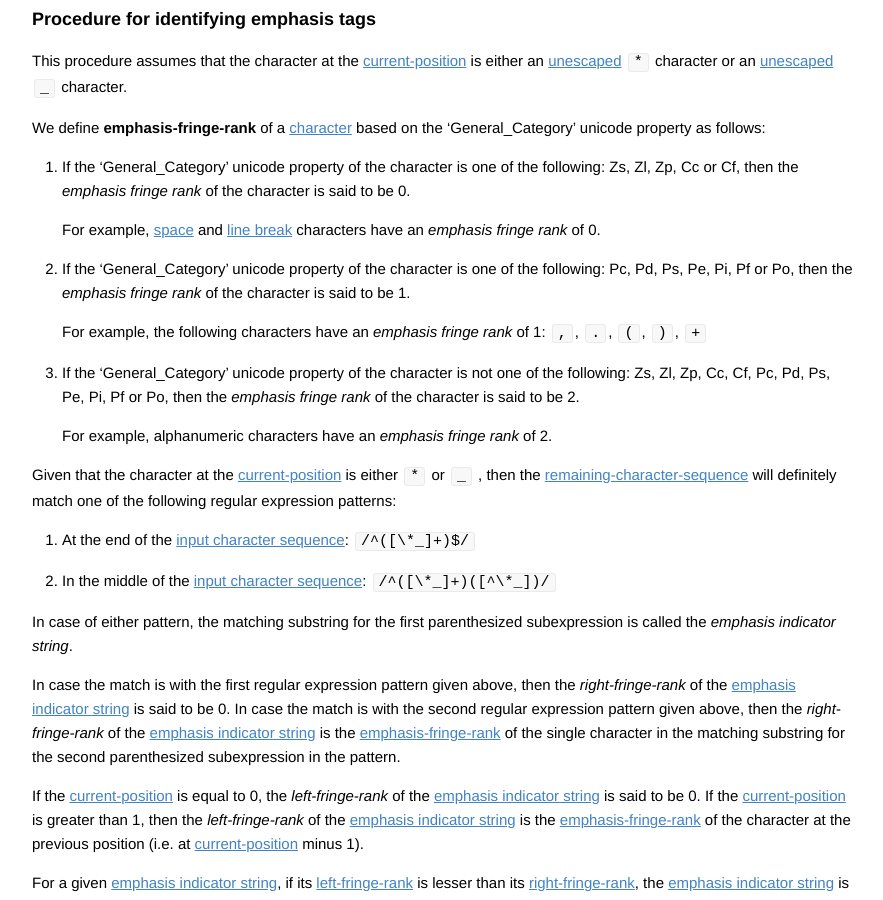
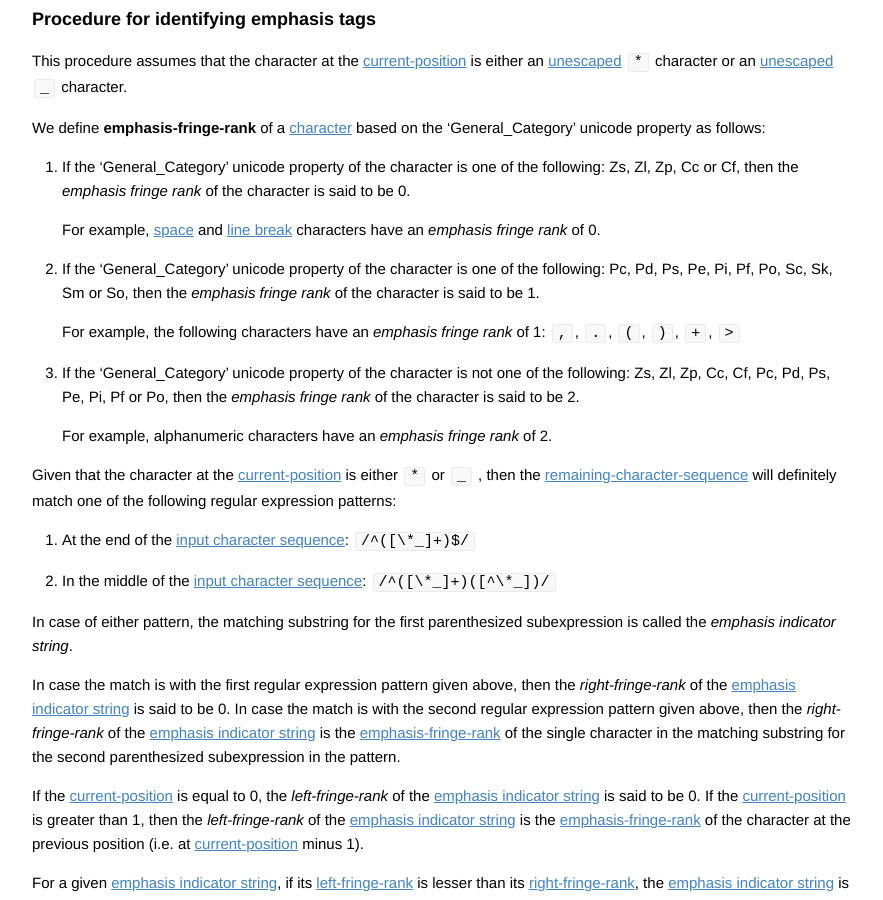
Before and after one commit to vfmd/vfmd-spec, a Jekyll site: the page built from specification.md, in a window 1280 px wide and 900 px high, scrolled down 35194 px. Shown: the whole window, without its empty margins (197-1080 px from the left). Built offline with Jekyll 4.4.1, drawn with Linux system fonts in a browser that asks for light colours; Markdown is read by kramdown in place of the engine named in the settings.

```diff
--- a/specification.md
+++ b/specification.md
@@ -2343,11 +2343,11 @@ follows:</span>
     fringe rank_ of 0.
 
  2. If the 'General\_Category' unicode property of the character is one
-    of the following: Pc, Pd, Ps, Pe, Pi, Pf or Po, then the _emphasis
-    fringe rank_ of the character is said to be 1.
+    of the following: Pc, Pd, Ps, Pe, Pi, Pf, Po, Sc, Sk, Sm or So, then
+    the _emphasis fringe rank_ of the character is said to be 1.
 
     For example, the following characters have an _emphasis fringe rank_
-    of 1: `,`, `.`, `(`, `)`, `+`
+    of 1: `,`, `.`, `(`, `)`, `+`, `>`
 
  3. If the 'General\_Category' unicode property of the character is not
     one of the following: Zs, Zl, Zp, Cc, Cf, Pc, Pd, Ps, Pe, Pi, Pf or
```
